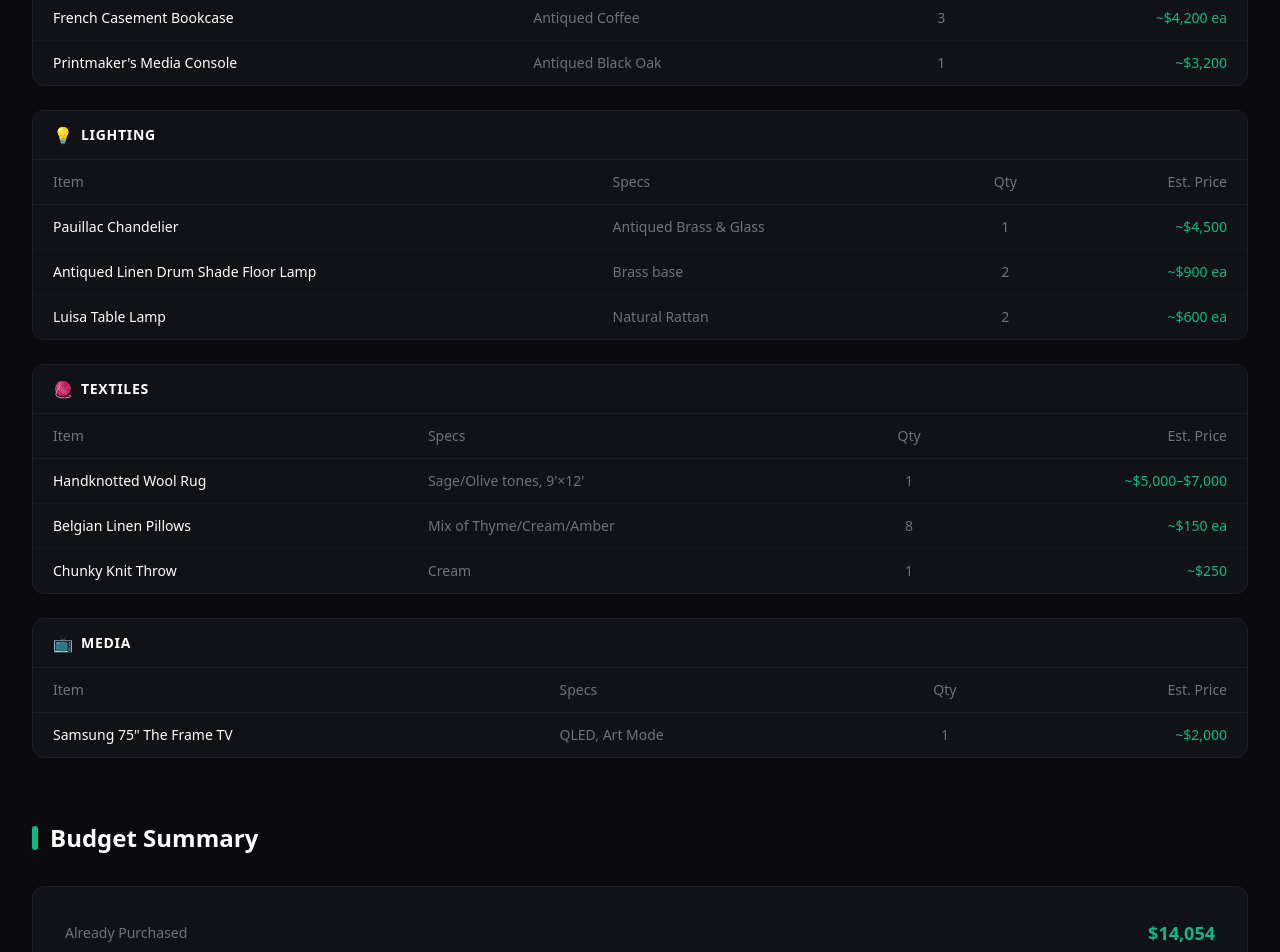
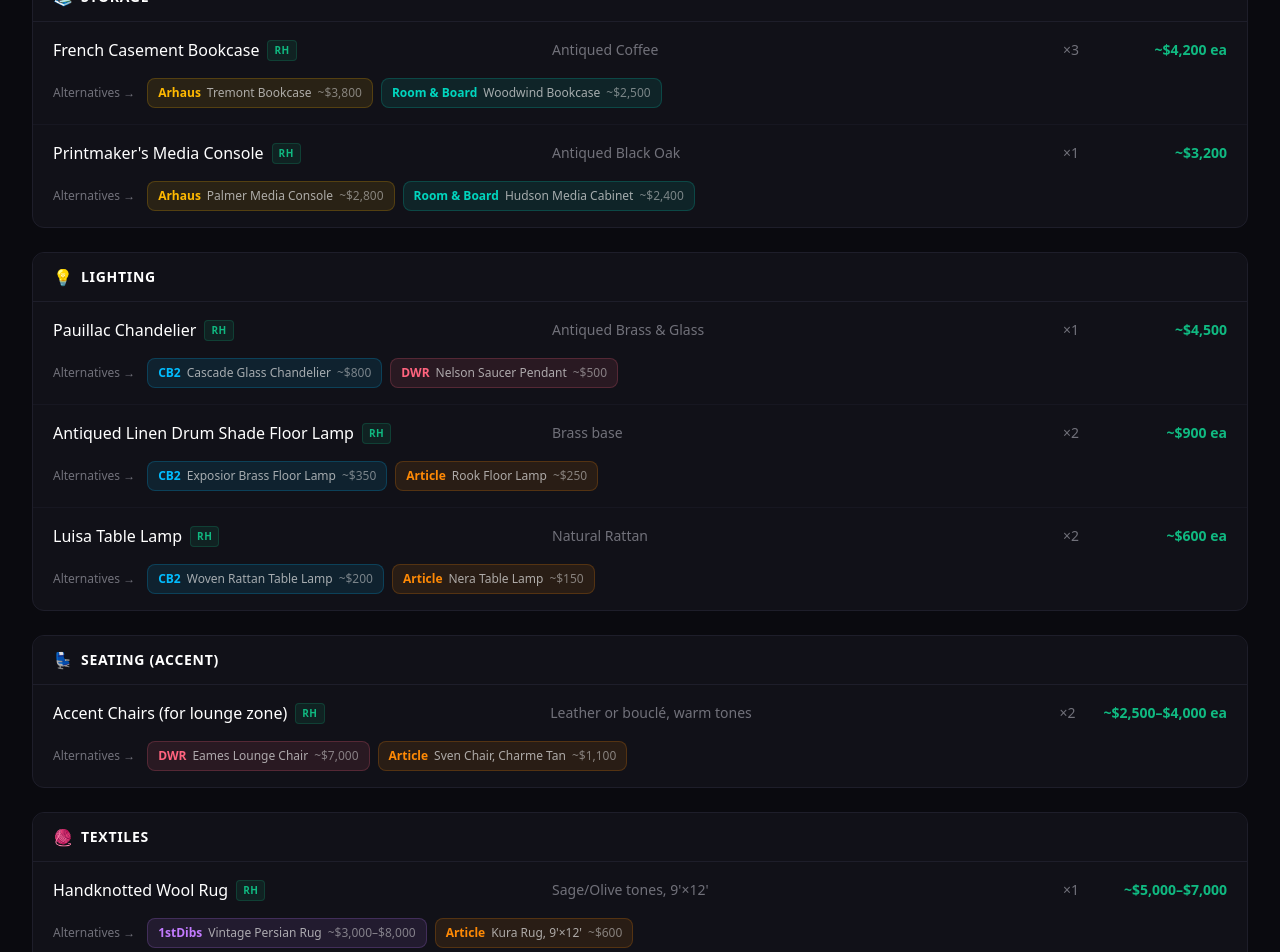
Before and after one commit to tokyo-product-team-rgb/xand-office, a Next.js app: page / in a window 1280 px wide. Shown: the part 3320-4272 px from the top of the page. Built offline with nearby package versions, Linux system fonts and the light colour scheme.

Commit message:
Add alternatives from Arhaus, CB2, DWR, 1stDibs, Room & Board, Article for each RH item

```diff
--- a/src/components/RecommendedFurniture.tsx
+++ b/src/components/RecommendedFurniture.tsx
@@ -1,50 +1,173 @@
 import { SectionHeading } from "./PurchasedItems";
 
-type FurnitureItem = {
-  category: string;
-  items: {
+type Alternative = {
+  store: string;
+  name: string;
+  price: string;
+};
+
+type Item = {
   name: string;
   specs: string;
   qty: number;
   price: string;
-  }[];
+  alternatives: Alternative[];
 };
 
-const furniture: FurnitureItem[] = [
+type FurnitureGroup = {
+  category: string;
+  items: Item[];
+};
+
+const furniture: FurnitureGroup[] = [
   {
     category: "Tables",
     items: [
-      { name: "Reclaimed Russian Oak Coffee Table", specs: "Black Oak finish", qty: 1, price: "~$2,800" },
-      { name: "Thaddeus Forged Iron Side Table", specs: "Antiqued Brass", qty: 2, price: "~$1,000" },
+      {
+        name: "Reclaimed Russian Oak Coffee Table",
+        specs: "Black Oak finish",
+        qty: 1,
+        price: "~$2,800",
+        alternatives: [
+          { store: "Arhaus", name: "Brinton Coffee Table", price: "~$1,800" },
+          { store: "CB2", name: "Luisa Coffee Table", price: "~$1,200" },
+        ],
+      },
+      {
+        name: "Thaddeus Forged Iron Side Table",
+        specs: "Antiqued Brass",
+        qty: 2,
+        price: "~$1,000",
+        alternatives: [
+          { store: "CB2", name: "Drape Side Table, Brass", price: "~$350" },
+          { store: "Article", name: "Nivala Side Table", price: "~$400" },
+        ],
+      },
     ],
   },
   {
     category: "Storage",
     items: [
-      { name: "French Casement Bookcase", specs: "Antiqued Coffee", qty: 3, price: "~$4,200 ea" },
-      { name: "Printmaker's Media Console", specs: "Antiqued Black Oak", qty: 1, price: "~$3,200" },
+      {
+        name: "French Casement Bookcase",
+        specs: "Antiqued Coffee",
+        qty: 3,
+        price: "~$4,200 ea",
+        alternatives: [
+          { store: "Arhaus", name: "Tremont Bookcase", price: "~$3,800" },
+          { store: "Room & Board", name: "Woodwind Bookcase", price: "~$2,500" },
+        ],
+      },
+      {
+        name: "Printmaker's Media Console",
+        specs: "Antiqued Black Oak",
+        qty: 1,
+        price: "~$3,200",
+        alternatives: [
+          { store: "Arhaus", name: "Palmer Media Console", price: "~$2,800" },
+          { store: "Room & Board", name: "Hudson Media Cabinet", price: "~$2,400" },
+        ],
+      },
     ],
   },
   {
     category: "Lighting",
     items: [
-      { name: "Pauillac Chandelier", specs: "Antiqued Brass & Glass", qty: 1, price: "~$4,500" },
-      { name: "Antiqued Linen Drum Shade Floor Lamp", specs: "Brass base", qty: 2, price: "~$900 ea" },
-      { name: "Luisa Table Lamp", specs: "Natural Rattan", qty: 2, price: "~$600 ea" },
+      {
+        name: "Pauillac Chandelier",
+        specs: "Antiqued Brass & Glass",
+        qty: 1,
+        price: "~$4,500",
+        alternatives: [
+          { store: "CB2", name: "Cascade Glass Chandelier", price: "~$800" },
+          { store: "DWR", name: "Nelson Saucer Pendant", price: "~$500" },
+        ],
+      },
+      {
+        name: "Antiqued Linen Drum Shade Floor Lamp",
+        specs: "Brass base",
+        qty: 2,
+        price: "~$900 ea",
+        alternatives: [
+          { store: "CB2", name: "Exposior Brass Floor Lamp", price: "~$350" },
+          { store: "Article", name: "Rook Floor Lamp", price: "~$250" },
+        ],
+      },
+      {
+        name: "Luisa Table Lamp",
+        specs: "Natural Rattan",
+        qty: 2,
+        price: "~$600 ea",
+        alternatives: [
+          { store: "CB2", name: "Woven Rattan Table Lamp", price: "~$200" },
+          { store: "Article", name: "Nera Table Lamp", price: "~$150" },
+        ],
+      },
+    ],
+  },
+  {
+    category: "Seating (Accent)",
+    items: [
+      {
+        name: "Accent Chairs (for lounge zone)",
+        specs: "Leather or bouclé, warm tones",
+        qty: 2,
+        price: "~$2,500–$4,000 ea",
+        alternatives: [
+          { store: "DWR", name: "Eames Lounge Chair", price: "~$7,000" },
+          { store: "Article", name: "Sven Chair, Charme Tan", price: "~$1,100" },
+        ],
+      },
     ],
   },
   {
     category: "Textiles",
     items: [
-      { name: "Handknotted Wool Rug", specs: "Sage/Olive tones, 9'×12'", qty: 1, price: "~$5,000–$7,000" },
-      { name: "Belgian Linen Pillows", specs: "Mix of Thyme/Cream/Amber", qty: 8, price: "~$150 ea" },
-      { name: "Chunky Knit Throw", specs: "Cream", qty: 1, price: "~$250" },
+      {
+        name: "Handknotted Wool Rug",
+        specs: "Sage/Olive tones, 9'×12'",
+        qty: 1,
+        price: "~$5,000–$7,000",
+        alternatives: [
+          { store: "1stDibs", name: "Vintage Persian Rug", price: "~$3,000–$8,000" },
+          { store: "Article", name: "Kura Rug, 9'×12'", price: "~$600" },
+        ],
+      },
+      {
+        name: "Belgian Linen Pillows",
+        specs: "Mix of Thyme/Cream/Amber",
+        qty: 8,
+        price: "~$150 ea",
+        alternatives: [
+          { store: "Arhaus", name: "Linen Blend Pillow Set", price: "~$100 ea" },
+          { store: "CB2", name: "Linen Throw Pillow", price: "~$60 ea" },
+        ],
+      },
+      {
+        name: "Chunky Knit Throw",
+        specs: "Cream",
+        qty: 1,
+        price: "~$250",
+        alternatives: [
+          { store: "Arhaus", name: "Chunky Wool Throw", price: "~$200" },
+          { store: "Article", name: "Sono Throw, Cream", price: "~$80" },
+        ],
+      },
     ],
   },
   {
     category: "Media",
     items: [
-      { name: 'Samsung 75" The Frame TV', specs: "QLED, Art Mode", qty: 1, price: "~$2,000" },
+      {
+        name: 'Samsung 75" The Frame TV',
+        specs: "QLED, Art Mode",
+        qty: 1,
+        price: "~$2,000",
+        alternatives: [
+          { store: "LG", name: '77" OLED evo Gallery Edition', price: "~$2,500" },
+          { store: "Sony", name: '75" Bravia XR A80L OLED', price: "~$2,200" },
+        ],
+      },
     ],
   },
 ];
@@ -53,8 +176,31 @@
   Tables: "🪵",
   Storage: "📚",
   Lighting: "💡",
+  "Seating (Accent)": "💺",
   Textiles: "🧶",
   Media: "📺",
+};
+
+const storeColors: Record<string, string> = {
+  Arhaus: "text-amber-400",
+  CB2: "text-sky-400",
+  DWR: "text-rose-400",
+  "1stDibs": "text-purple-400",
+  "Room & Board": "text-teal-400",
+  Article: "text-orange-400",
+  LG: "text-red-400",
+  Sony: "text-blue-400",
+};
+
+const storeBgColors: Record<string, string> = {
+  Arhaus: "bg-amber-400/10 border-amber-400/20",
+  CB2: "bg-sky-400/10 border-sky-400/20",
+  DWR: "bg-rose-400/10 border-rose-400/20",
+  "1stDibs": "bg-purple-400/10 border-purple-400/20",
+  "Room & Board": "bg-teal-400/10 border-teal-400/20",
+  Article: "bg-orange-400/10 border-orange-400/20",
+  LG: "bg-red-400/10 border-red-400/20",
+  Sony: "bg-blue-400/10 border-blue-400/20",
 };
 
 export default function RecommendedFurniture() {
@@ -62,7 +208,7 @@
     <section>
       <SectionHeading title="Recommended Furniture" />
       <p className="text-muted text-sm mb-6 -mt-4">
-        Curated from Restoration Hardware · Prices estimated
+        Primary picks from Restoration Hardware · Alternatives from Arhaus, CB2, DWR, 1stDibs, Room&nbsp;&amp;&nbsp;Board, Article
       </p>
 
       <div className="space-y-6">
@@ -70,36 +216,93 @@
           <div key={group.category} className="bg-card border border-card-border rounded-xl overflow-hidden">
             <div className="px-5 py-3 border-b border-card-border bg-card flex items-center gap-2">
               <span>{categoryIcons[group.category]}</span>
-              <h3 className="text-white font-semibold text-sm uppercase tracking-wider">{group.category}</h3>
+              <h3 className="text-white font-semibold text-sm uppercase tracking-wider">
+                {group.category}
+              </h3>
             </div>
-            <div className="overflow-x-auto">
-              <table className="w-full text-sm">
-                <thead>
-                  <tr className="border-b border-card-border">
-                    <th className="text-left text-muted font-medium px-5 py-3">Item</th>
-                    <th className="text-left text-muted font-medium px-5 py-3 hidden sm:table-cell">Specs</th>
-                    <th className="text-center text-muted font-medium px-5 py-3">Qty</th>
-                    <th className="text-right text-muted font-medium px-5 py-3">Est. Price</th>
-                  </tr>
-                </thead>
-                <tbody>
+
+            <div className="divide-y divide-card-border/50">
               {group.items.map((item) => (
-                    <tr key={item.name} className="border-b border-card-border/50 last:border-0 hover:bg-white/[0.02]">
-                      <td className="px-5 py-3">
+                <div key={item.name} className="group">
+                  {/* Primary RH item */}
+                  <div className="grid grid-cols-[1fr_auto] sm:grid-cols-[1fr_1fr_auto_auto] gap-x-4 gap-y-1 px-5 py-4 hover:bg-white/[0.02]">
+                    <div>
+                      <div className="flex items-center gap-2">
                         <span className="text-white font-medium">{item.name}</span>
-                        <span className="block sm:hidden text-muted text-xs mt-0.5">{item.specs}</span>
-                      </td>
-                      <td className="px-5 py-3 text-muted hidden sm:table-cell">{item.specs}</td>
-                      <td className="px-5 py-3 text-center text-muted">{item.qty}</td>
-                      <td className="px-5 py-3 text-right text-emerald font-medium">{item.price}</td>
-                    </tr>
+                        <span className="text-[10px] font-semibold tracking-wider uppercase px-1.5 py-0.5 rounded bg-emerald/10 text-emerald border border-emerald/20 hidden sm:inline-block">
+                          RH
+                        </span>
+                      </div>
+                      <span className="block sm:hidden text-muted text-xs mt-0.5">
+                        {item.specs}
+                      </span>
+                    </div>
+                    <div className="text-muted text-sm self-center hidden sm:block">
+                      {item.specs}
+                    </div>
+                    <div className="text-muted text-sm self-center text-center min-w-[40px] hidden sm:block">
+                      ×{item.qty}
+                    </div>
+                    <div className="text-emerald font-semibold text-sm self-center text-right min-w-[120px]">
+                      {item.price}
+                    </div>
+                  </div>
+
+                  {/* Alternatives */}
+                  <div className="px-5 pb-4 pt-0 flex flex-wrap gap-2">
+                    <span className="text-muted text-xs self-center mr-1 shrink-0">
+                      Alternatives →
+                    </span>
+                    {item.alternatives.map((alt) => (
+                      <div
+                        key={`${alt.store}-${alt.name}`}
+                        className={`inline-flex items-center gap-1.5 text-xs px-2.5 py-1.5 rounded-lg border ${
+                          storeBgColors[alt.store] || "bg-white/5 border-white/10"
+                        }`}
+                      >
+                        <span
+                          className={`font-semibold ${
+                            storeColors[alt.store] || "text-white"
+                          }`}
+                        >
+                          {alt.store}
+                        </span>
+                        <span className="text-foreground/70">{alt.name}</span>
+                        <span className="text-foreground/50 font-medium">
+                          {alt.price}
+                        </span>
+                      </div>
                     ))}
-                </tbody>
-              </table>
                   </div>
                 </div>
               ))}
             </div>
+          </div>
+        ))}
+      </div>
+
+      {/* Store legend */}
+      <div className="mt-6 bg-card border border-card-border rounded-xl px-5 py-4">
+        <p className="text-muted text-xs uppercase tracking-wider mb-3 font-medium">
+          Retailer Key
+        </p>
+        <div className="flex flex-wrap gap-3">
+          {Object.entries(storeColors).map(([store, color]) => (
+            <div key={store} className="flex items-center gap-1.5">
+              <div
+                className={`w-2 h-2 rounded-full ${
+                  color.replace("text-", "bg-")
+                }`}
+              />
+              <span className="text-muted text-xs">{store}</span>
+            </div>
+          ))}
+          <div className="flex items-center gap-1.5">
+            <div className="w-2 h-2 rounded-full bg-emerald" />
+            <span className="text-muted text-xs">Restoration Hardware (primary)</span>
+          </div>
+        </div>
+      </div>
     </section>
   );
 }
```
Lines whose indentation alone changed are shown as unchanged.
